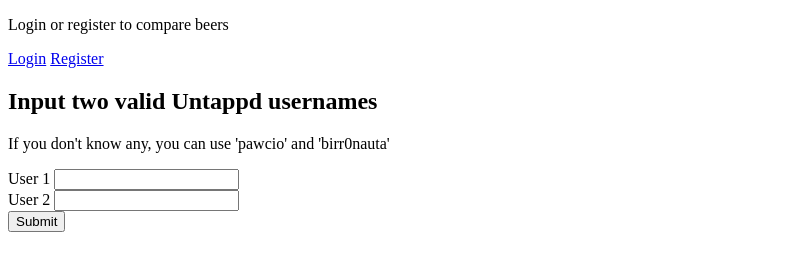
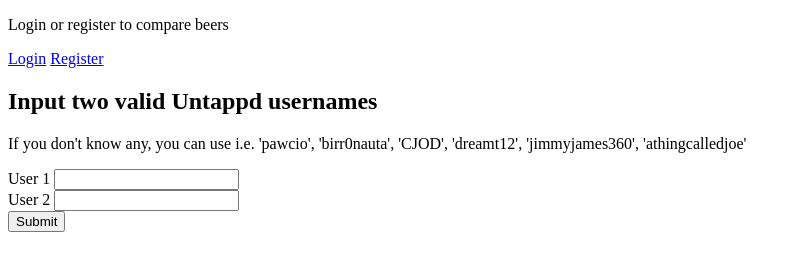
Before and after one commit to pawel-123/untappd-compare, a website: page index.html in a window 1280 px wide. Shown: the whole page, without its empty margins (0-801 px from the left). Drawn offline with Linux system fonts and the light colour scheme.

Commit message:
chore: Add more sample usernames on index.html

```diff
--- a/index.html
+++ b/index.html
@@ -13,7 +13,8 @@
     <a id="register" href="/api/users/register">Register</a>
     <a id="logout" href="/api/logout">Log out</a>
     <h2>Input two valid Untappd usernames</h2>
-    <p>If you don't know any, you can use 'pawcio' and 'birr0nauta'</p>
+    <p>If you don't know any, you can use i.e. 'pawcio', 'birr0nauta', 'CJOD', 'dreamt12', 'jimmyjames360',
+        'athingcalledjoe'</p>
     <form method="post" action="/api/comparisons">
         <label for="user1">User 1</label>
         <input type="text" name="user1" id="user1">
```
